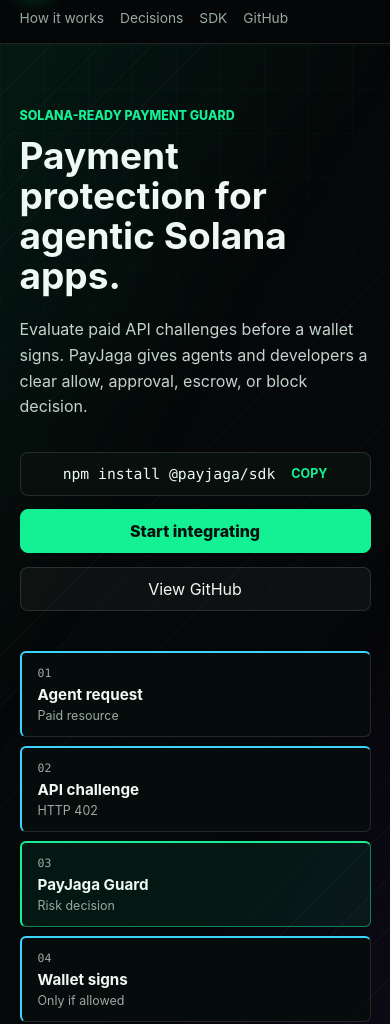
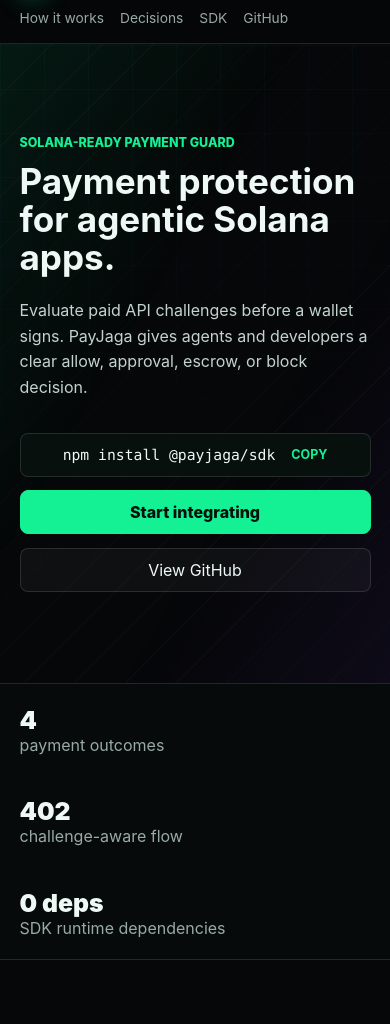
Before and after one commit to ashokkumar27/payjaga-sdk, a website: page docs/index.html in a window 390 px wide. Shown: the part 43-1067 px from the top of the page. Drawn offline with Linux system fonts and the light colour scheme.

Commit message:
Simplify landing page hero

```diff
--- a/docs/index.html
+++ b/docs/index.html
@@ -33,17 +33,6 @@
           <a class="primary-link" href="#sdk">Start integrating</a>
           <a class="secondary-link" href="https://github.com/ashokkumar27/payjaga-sdk">View GitHub</a>
         </div>
-      </div>
-      <div class="hero-flow" aria-label="PayJaga payment flow">
-        <div class="hero-flow-step"><span>01</span><strong>Agent request</strong><small>Paid resource</small></div>
-        <span class="hero-flow-arrow" aria-hidden="true">&rarr;</span>
-        <div class="hero-flow-step"><span>02</span><strong>API challenge</strong><small>HTTP 402</small></div>
-        <span class="hero-flow-arrow" aria-hidden="true">&rarr;</span>
-        <div class="hero-flow-step guard-step"><span>03</span><strong>PayJaga Guard</strong><small>Risk decision</small></div>
-        <span class="hero-flow-arrow" aria-hidden="true">&rarr;</span>
-        <div class="hero-flow-step"><span>04</span><strong>Wallet signs</strong><small>Only if allowed</small></div>
-        <span class="hero-flow-arrow" aria-hidden="true">&rarr;</span>
-        <div class="hero-flow-step delivery-step"><span>05</span><strong>API delivers</strong><small>Receipt recorded</small></div>
       </div>
     </section>
     <section class="signal-band" aria-label="PayJaga decision summary">
--- a/docs/styles.css
+++ b/docs/styles.css
@@ -180,3 +180,37 @@ h1 {
     border-left-color: var(--purple);
   }
 }
+
+/* Minimal hero: product statement first, technical visuals below the fold. */
+.hero {
+  display: flex;
+  align-items: center;
+  min-height: min(650px, calc(100svh - 140px));
+  padding-top: 4.5rem;
+  padding-bottom: 4.5rem;
+}
+
+.hero-content {
+  max-width: 780px;
+}
+
+h1 {
+  max-width: 760px;
+  font-size: clamp(2.65rem, 4.2vw, 3.9rem);
+}
+
+.hero-copy {
+  max-width: 620px;
+}
+
+@media (max-width: 760px) {
+  .hero {
+    min-height: min(640px, calc(100svh - 110px));
+    padding-top: 3.75rem;
+    padding-bottom: 3.75rem;
+  }
+
+  h1 {
+    font-size: clamp(2.15rem, 9vw, 2.9rem);
+  }
+}
```
